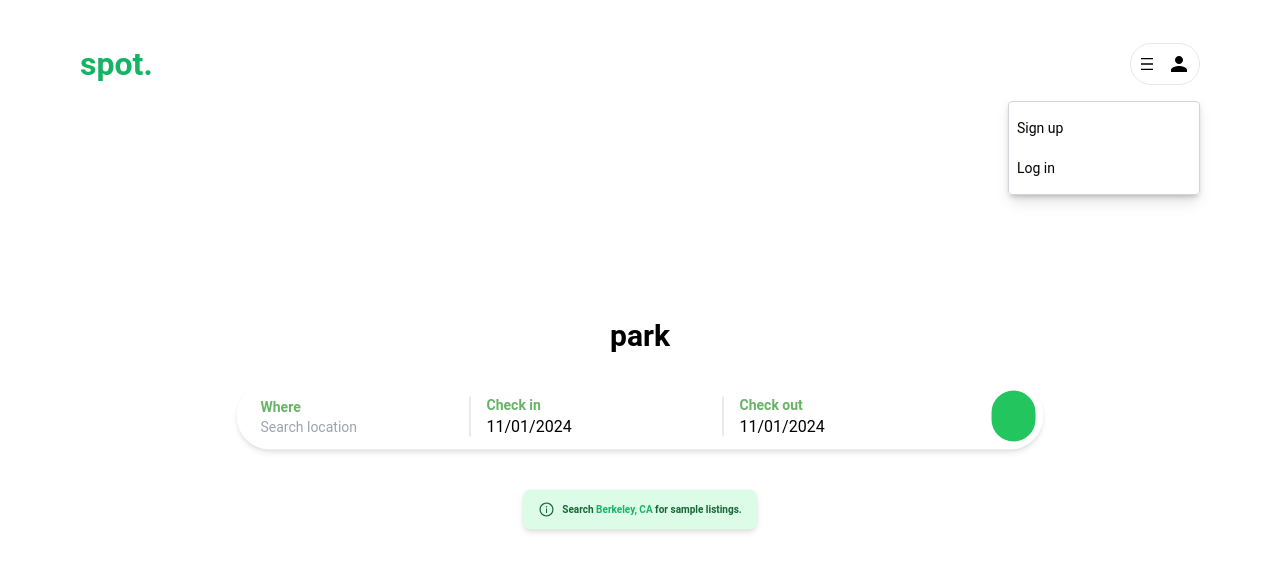
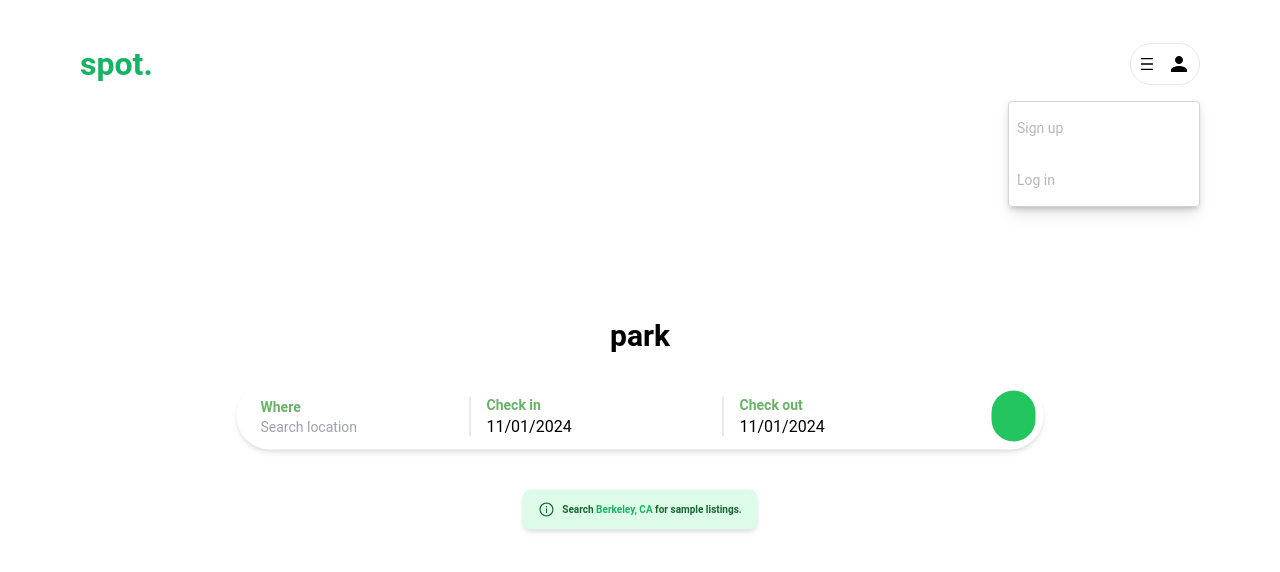
Before and after one commit to jjonahc24/cal-hacks-11.0, a React (Create React App) app in the folder client/my-app/: page / in a window 1280 px wide. Both pictures are taken after a click on the element 1165 px from the left and 63 px from the top of the page. Shown: the top 572 px of the page. Built offline with nearby package versions, Linux system fonts and the light colour scheme; no server answers; some icons are missing.

Commit message:
sign in disabled

```diff
--- a/client/my-app/src/components/landing_page/profile_dropdown.js
+++ b/client/my-app/src/components/landing_page/profile_dropdown.js
@@ -9,8 +9,10 @@ function ProfileDropDown() {
     return (
       <div className="flex flex-col items-center mt-2">
         <div className="bg-white w-full border border-gray-300 rounded shadow-md">
-          <button className="text-left w-full py-1 px-2 hover:bg-gray-100 text-sm mt-3 mb-3" onClick={() => loginWithRedirect()}>Sign up</button>
-          <button className="text-left w-full py-1 px-2 hover:bg-gray-100 text-sm mb-3" onClick={() => loginWithRedirect()}>Log in</button>
+          {/*<button className="text-left w-full py-1 px-2 hover:bg-gray-100 text-sm mt-3 mb-3" onClick={() => loginWithRedirect()}>Sign up</button>*/}
+          <button className="text-left w-full py-1 px-2 text-sm mt-3 mb-3 text-gray-500 opacity-50 cursor-not-allowed" disabled>Sign up</button>
+          <button className="text-left w-full py-1 px-2 text-sm mt-3 mb-3 text-gray-500 opacity-50 cursor-not-allowed" disabled>Log in</button>
+          {/*<button className="text-left w-full py-1 px-2 hover:bg-gray-100 text-sm mb-3" onClick={() => loginWithRedirect()}>Log in</button>*/}
         </div>
       </div>
     );
```
